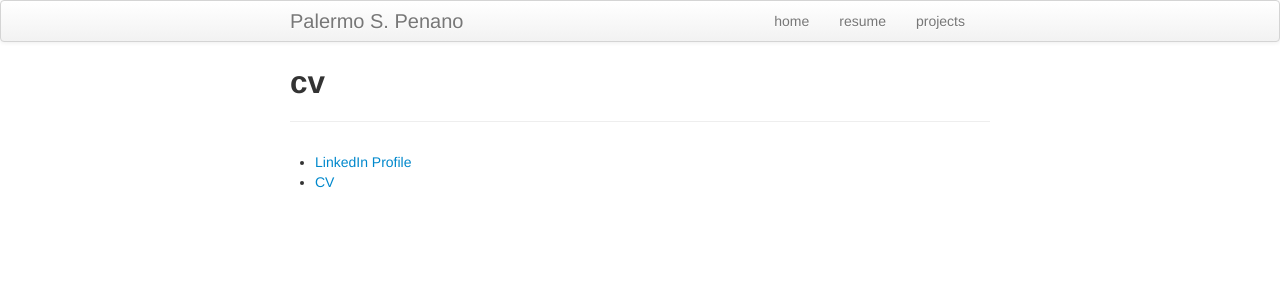
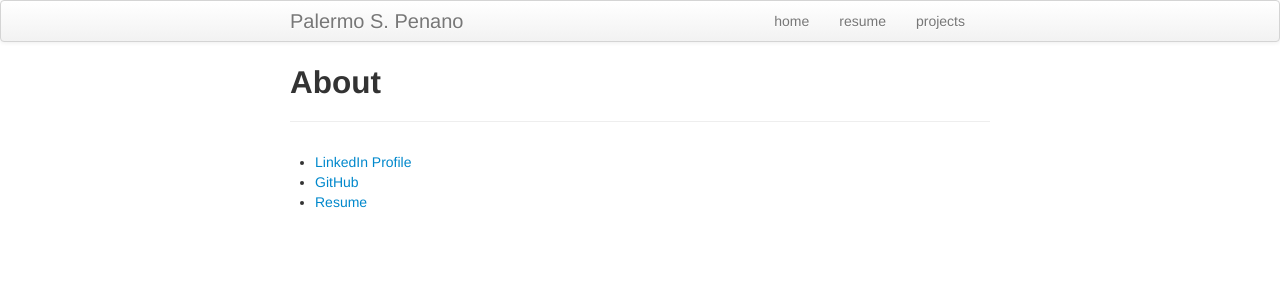
Before and after one commit to palpen/palermopenano, a Jekyll site: the page built from pages/cv.md, in a window 1280 px wide. Shown: the top 300 px of the page. Built offline with Jekyll 4.4.1, drawn with Linux system fonts in a browser that asks for light colours.

Commit message:
update about page

```diff
--- a/pages/cv.md
+++ b/pages/cv.md
@@ -1,7 +1,8 @@
 ---
 layout: page
-title: cv
-description: cv
+title: About
+description: About
 ---
 * [LinkedIn Profile](https://www.linkedin.com/in/palermo-penano-273397b8)
-* [CV]({{ site.url }}/downloads/palermo_cv.pdf)
+* [GitHub](https://github.com/palpen)
+* [Resume]({{ site.url }}/downloads/palermopenano_resume_2018-03-29.pdf)
```
